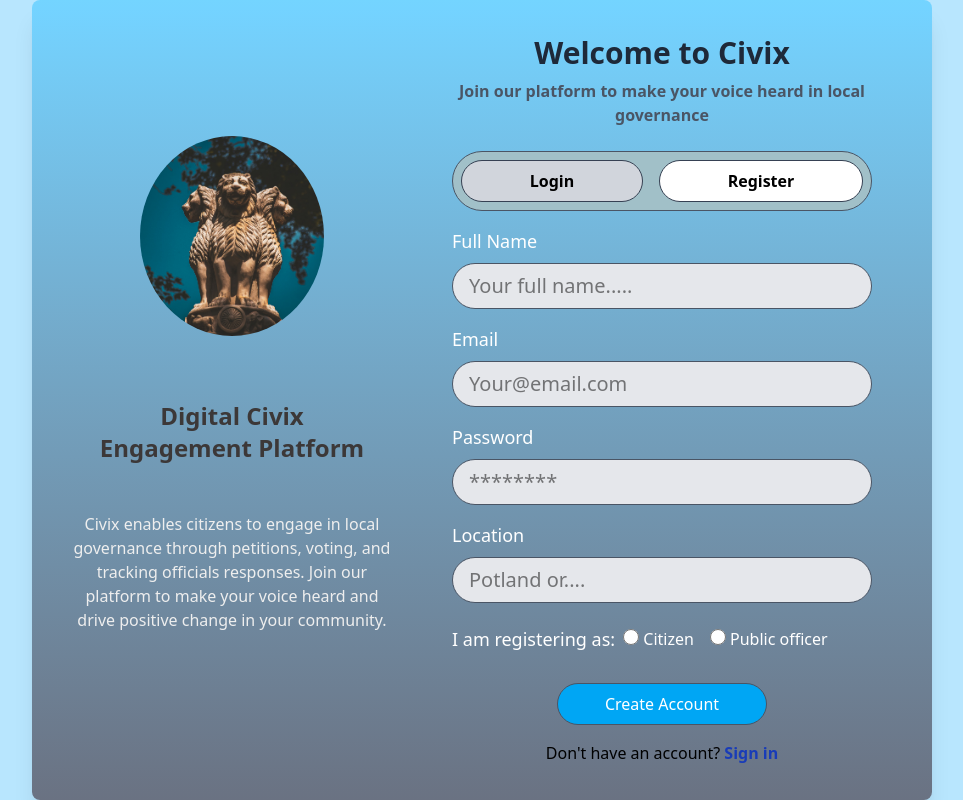
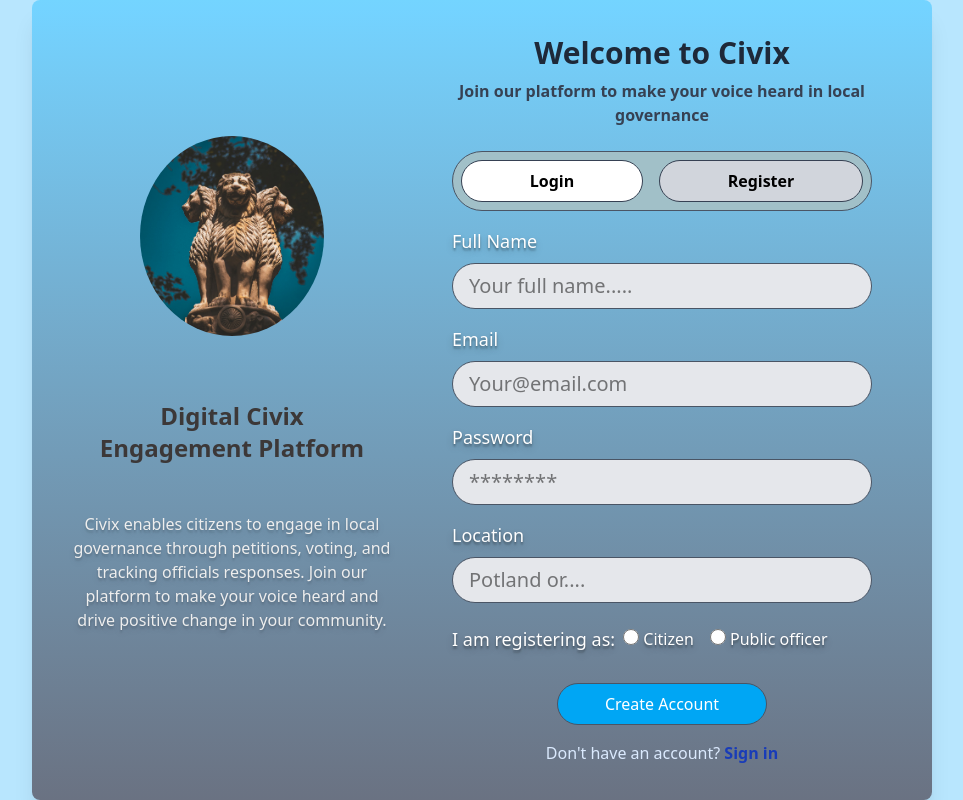
Before and after one commit to trivedikavya/Civix-Team2, a React (Vite) app in the folder frontend/: page / in a window 1280 px wide. Both pictures are taken after a click on the button "Register". Shown: the whole page, without its empty margins (158-1121 px from the left). Built offline with nearby package versions, Linux system fonts and the light colour scheme.

Commit message:
add form tag

```diff
--- a/frontend/src/components/welcome/Login.jsx
+++ b/frontend/src/components/welcome/Login.jsx
@@ -4,11 +4,21 @@ import parliament_image from "../../assets/parliament_image.jpeg";
 
 function Login({ setPage }) {
 
-   const  [email, setEmail] = useState("");
-    const [password, setPassword] = useState("");
+    const init = {
+        email: "",
+        password: ""
+    }
 
-    const signIn=(e)=>{
-        console.log("sign in button clicked")
+    const [formData, setFormData] = useState(init)
+
+    const handelChange = (e) => {
+        const { name, value } = e.target;
+        setFormData({ ...formData, [name]: value })
+    }
+
+    const handelSubmit = (e) => {
+        e.preventDefault();
+        console.log(formData);
     }
 
     return (
@@ -29,7 +39,7 @@ function Login({ setPage }) {
                     <h1 className="text-3xl font-semibold text-center text-gray-800">
                         Welcome to Civix
                     </h1>
-                    <p className="font-bold text-center text-gray-600 mt-2">
+                    <p className="font-bold text-center text-gray-700 mt-2">
                         Join our platform to make your voice heard in local governance
                     </p>
 
@@ -41,33 +51,37 @@ function Login({ setPage }) {
                             Register
                         </button>
                     </div>
-
+                    <form onSubmit={handelSubmit}>
                         <div className="mt-8">
-                        <label className="text-lg block text-white font-medium">Email</label>
+                            <label className="text-lg block text-white font-medium text-shadow-lg/20">Email</label>
                             <input
+                                required
                                 type="email"
+                                name="email"
                                 placeholder="Your@email.com"
-                            value={email}
-                            onChange={(e) => setEmail(e.target.value)}
+                                value={formData.email}
+                                onChange={handelChange}
                                 className="w-full mt-2 px-4 py-2 bg-gray-200 text-xl border border-gray-600 rounded-full focus:outline-none focus:ring-2 focus:ring-sky-400"
                             />
                         </div>
 
                         <div className="mt-4">
-                        <label className="text-lg block text-white font-medium">Password</label>
+                            <label className="text-lg block text-white font-medium text-shadow-lg/20">Password</label>
                             <input
+                                required
                                 type="password"
+                                name="password"
                                 placeholder="********"
-                            value={password}
-                            onChange={(e) => setPassword(e.target.value)}
+                                value={formData.password}
+                                onChange={handelChange}
                                 className="w-full mt-2 px-4 py-2  bg-gray-200  text-xl border border-gray-600 rounded-full focus:outline-none focus:ring-2 focus:ring-sky-400"
                             />
                         </div>
 
-                    <button onClick={(e)=>signIn(e)} className="w-1/2 mt-6 ml-[25%] bg-sky-500 border border-gray-600 hover:bg-sky-600 text-white py-2 rounded-full font-medium">
+                        <button type="submit" className="w-1/2 mt-6 ml-[25%] bg-sky-500 border border-gray-600 hover:bg-sky-600 text-white py-2 rounded-full font-medium">
                             Sign In
                         </button>
-
+                    </form>
                     <p className="text-center text-black mt-4">
                         Don't have an account?{" "}
                         <a onClick={() => setPage("register")} className="text-blue-800 font-bold cursor-pointer">
--- a/frontend/src/components/welcome/Register.jsx
+++ b/frontend/src/components/welcome/Register.jsx
@@ -4,16 +4,27 @@ import govt_image from "../../assets/govt_of_india.jpg";
 
 function Register({ setPage }) {
 
-    const [name, setName] = useState("");
-    const [email, setEmail] = useState("");
-    const [password, setPassword] = useState("");
-    const [loc, setLoc] = useState("");
-    const [role, setRole] = useState("");
+    const init = {
+        name: "",
+        email: "",
+        password: "",
+        location: "",
+        role: ""
+    }
 
+    const [formData, setFormData] = useState(init)
 
-    const createAccount = (e) => {
-        console.log("sign in button clicked")
+    const handelChange = (e) => {
+        const { name, value } = e.target;
+        setFormData({ ...formData, [name]: value })
     }
+
+    const handelSubmit = (e) => {
+        e.preventDefault();
+        console.log(formData);
+
+    }
+
 
     return (
         <div className="min-h-screen  flex  items-center justify-center bg-sky-200">
@@ -30,12 +41,12 @@ function Register({ setPage }) {
                         <div className="mt-8">
                             <div
                                 className="w-full mt-2 px-4 py-2 text-2xl font-bold flex text-center flax justify-center text-[#3c3838]"
-                            >Digital Civix <br/> Engagement Platform</div>
+                            >Digital Civix <br /> Engagement Platform</div>
                         </div>
 
                         <div className="mt-8 ">
                             <div
-                                className="w-full mt-2 px-4 py-2 text-2sm flex text-center text-[#eeeeee]"
+                                className="w-full mt-2 px-4 py-2 text-2sm flex text-center text-[#eeeeee] text-shadow-lg"
                             >Civix enables citizens to engage in local governance through petitions, voting, and tracking officials responses. Join our platform to make your voice heard and drive positive change in your community.</div>
                         </div>
                         <div className="mt-8 ">
@@ -51,91 +62,101 @@ function Register({ setPage }) {
                     <h1 className="text-3xl font-semibold text-center text-gray-800">
                         Welcome to Civix
                     </h1>
-                    <p className="font-bold text-center text-gray-600 mt-2">
+                    <p className="font-bold text-center text-gray-700 mt-2">
                         Join our platform to make your voice heard in local governance
                     </p>
 
                     <div className="flex justify-center gap-4 mt-6 p-2 border border-gray-600 rounded-full bg-[#a1c0c8]">
-                        <button onClick={() => setPage("login")} className="font-bold flex-grow px-6 py-2 rounded-full border border-gray-700 bg-gray-300 hover:bg-gray-400 cursor-pointer ">
+                        <button onClick={() => setPage("login")} className="font-bold flex-grow px-6 py-2 rounded-full border border-gray-700  bg-white hover:bg-gray-400 cursor-pointer">
                             Login
                         </button>
-                        <button className="font-bold flex-grow px-6 py-2 rounded-full border border-gray-700 bg-white hover:bg-gray-400 cursor-pointer">
+                        <button className="font-bold flex-grow px-6 py-2 rounded-full border border-gray-700  bg-gray-300 hover:bg-gray-400 cursor-pointer ">
                             Register
                         </button>
                     </div>
-
+                    <form onSubmit={handelSubmit}>
                         <div className="mt-4">
-                        <label className="text-lg block text-white font-medium">Full Name</label>
+                            <label className="text-lg block text-white font-medium text-shadow-lg/20">Full Name</label>
                             <input
-                            type="email"
+                                type="text"
+                                name="name"
+                                required
                                 placeholder="Your full name....."
-                            value={name}
-                            onChange={(e) => setName(e.target.value)}
+                                value={formData.name}
+                                onChange={handelChange}
                                 className="w-full mt-2 px-4 py-2 bg-gray-200 text-xl border border-gray-600 rounded-full focus:outline-none focus:ring-2 focus:ring-sky-400"
                             />
                         </div>
 
                         <div className="mt-4">
-                        <label className="text-lg block text-white font-medium">Email</label>
+                            <label className="text-lg block text-white font-medium text-shadow-lg/20">Email</label>
                             <input
                                 type="email"
+                                name="email"
+                                required
                                 placeholder="Your@email.com"
-                            value={email}
-                            onChange={(e) => setEmail(e.target.value)}
+                                value={formData.email}
+                                onChange={handelChange}
                                 className="w-full mt-2 px-4 py-2 bg-gray-200 text-xl border border-gray-600 rounded-full focus:outline-none focus:ring-2 focus:ring-sky-400"
                             />
                         </div>
 
                         <div className="mt-4">
-                        <label className="text-lg block text-white font-medium">Password</label>
+                            <label className="text-lg block text-white font-medium text-shadow-lg/20">Password</label>
                             <input
                                 type="password"
+                                name="password"
+                                required
                                 placeholder="********"
-                            value={password}
-                            onChange={(e) => setPassword(e.target.value)}
+                                value={formData.password}
+                                onChange={handelChange}
                                 className="w-full mt-2 px-4 py-2  bg-gray-200  text-xl border border-gray-600 rounded-full focus:outline-none focus:ring-2 focus:ring-sky-400"
                             />
                         </div>
 
                         <div className="mt-4">
-                        <label className="text-lg block text-white font-medium">Location</label>
+                            <label className="text-lg block text-white font-medium text-shadow-lg/20">Location</label>
                             <input
-                            type="email"
+                                type="text"
+                                name="location"
                                 placeholder="Potland or...."
-                            value={loc}
-                            onChange={(e) => setLoc(e.target.value)}
+                                value={formData.location}
+                                onChange={handelChange}
                                 className="w-full mt-2 px-4 py-2 bg-gray-200 text-xl border border-gray-600 rounded-full focus:outline-none focus:ring-2 focus:ring-sky-400"
                             />
                         </div>
-                    <div className="mt-4 text-white flex items-center">
+                        <div className="mt-4 text-white flex items-center text-shadow-lg/20" >
                             <span className="text-lg font-medium "> I am registering as: </span>
                             <label className="m-2 font-medium"><input
                                 type="radio"
                                 name="role"
                                 value="citizen"
-                            checked={role === "citizen"}
-                            onChange={(e) => setRole(e.target.value)}
-                            className="w-4 h-4 accent-sky-500" /> Citizen</label>
+                                checked={formData.role === "citizen"}
+                                onChange={handelChange}
+                                className="w-4 h-4 accent-sky-500 " /> Citizen</label>
 
                             <label className="m-2 font-medium"><input
                                 type="radio"
                                 name="role"
+                                required
                                 value="Public_officer"
-                            checked={role === "Public_officer"}
-                            onChange={(e) => setRole(e.target.value)}
+                                checked={formData.role === "Public_officer"}
+                                onChange={handelChange}
                                 className="w-4 h-4 accent-sky-500" /> Public officer</label>
                         </div>
 
-                    <button onClick={(e) => createAccount(e)} className="w-1/2 mt-6 ml-[25%] bg-sky-500 border border-gray-600 hover:bg-sky-600 text-white py-2 rounded-full font-medium">
+                        <button type="submit" className="w-1/2 mt-6 ml-[25%] bg-sky-500 border border-gray-600 hover:bg-sky-600 text-white py-2 rounded-full font-medium">
                             Create Account
                         </button>
+                    </form>
 
-                    <p className="text-center text-black mt-4">
+                    <p className="text-center text-blue-100 mt-4">
                         Don't have an account?{" "}
                         <a onClick={() => setPage("login")} className="text-blue-800 font-bold cursor-pointer">
                             Sign in
                         </a>
                     </p>
+
                 </div>
             </div>
         </div>
```
Lines whose indentation alone changed are shown as unchanged.
